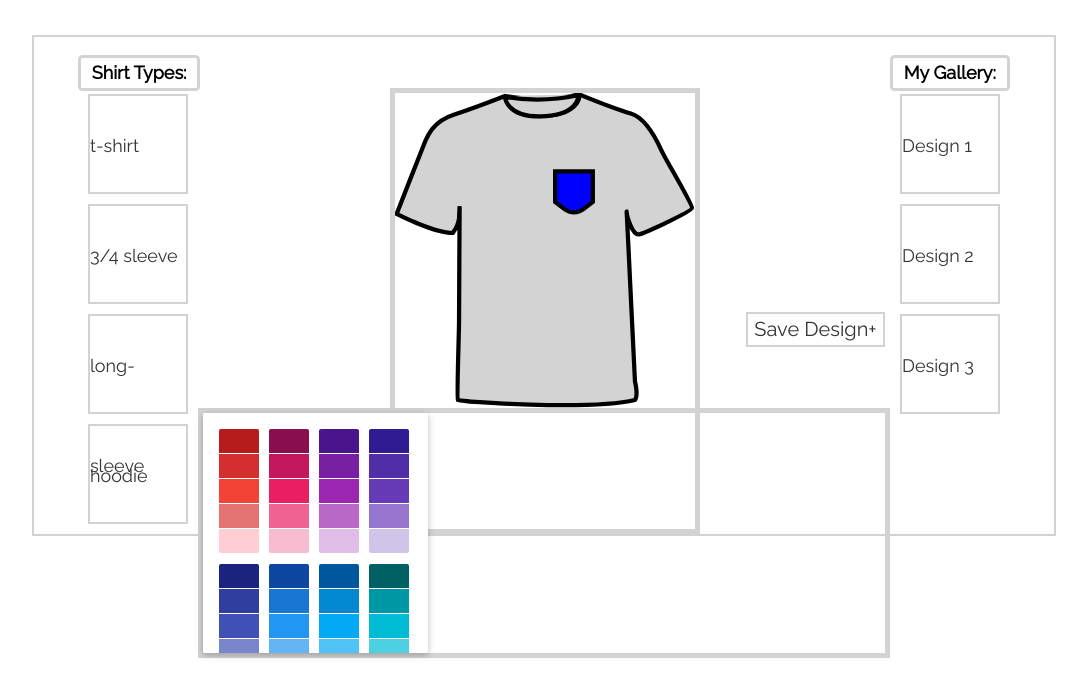
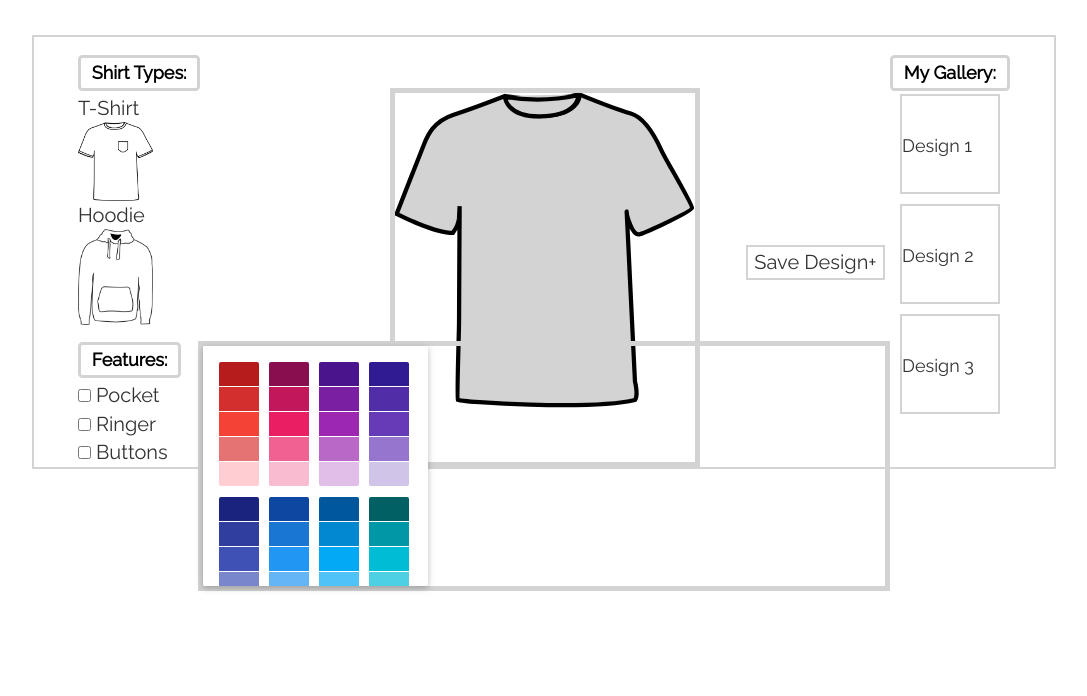
Before and after one commit to jshin1/Outfit-Lab, a React (Create React App) app: page / in a window 1280 px wide. Shown: the top 696 px of the page, without its empty margins (96-1183 px from the left). Built offline with nearby package versions, Linux system fonts and the light colour scheme.

Commit message:
Add conditional rendering

```diff
--- /dev/null
+++ b/src/components/TshirtCanvas.js
@@ -0,0 +1,20 @@
+import React, { Component } from 'react';
+
+class TshirtCanvas extends Component {
+
+  render() {
+    return (
+      <div className="canvas-container" onClick={this.props.handleTargetClick}>
+        <svg className="shirtColor" fill={this.props.shirtColor} xmlns="http://www.w3.org/2000/svg" viewBox="0 0 458.13 380.91">
+          <path className="shirtColor" d="M129.26,3.53s-36.6,14.29-60.34,22S38.2,49.93,34,60.41,1.89,142.1,1.89,142.1s44,22.34,66,22.34c6.63-9.07,7.33-17.45,7.33-17.45l.7-14s-.7,123.59-.7,136.16-2.8,89.37-1.4,91.46,155,12.57,208.07,0c4.19-5.58,0-21.64,0-21.64L276.3,224.49s-4.19-88.67-4.19-85.18,6.28,29.32,15.36,26.53,60.74-26.53,61.44-30.72S318.19,78.56,314,69.48,296.55,29.69,277,24.1,216.17,1.59,216.17,1.59,180.23,11.91,129.26,3.53Z"/>
+          <path className="shirtColor" d="M129.26,3.53S131.7,27.91,172.68,27,218.26,5.44,216.17,1.59"/>
+          <path className="shirtColor" d="M171.23,27.42c41-.9,45.57-21.56,43.49-25.41,0,0-34.36,11-85.33,2.64C129.39,4.65,130.25,28.33,171.23,27.42Z"/>
+          {this.props.showFeatures()}
+        </svg>
+      </div>
+    );
+  }
+
+}
+
+export default TshirtCanvas;
--- a/src/containers/MainContainer.js
+++ b/src/containers/MainContainer.js
@@ -4,13 +4,70 @@ import ShirtTypeContainer from './ShirtTypeContainer'
 import EditorContainer from './EditorContainer'
 import GalleryContainer from './GalleryContainer'
 
+import TshirtCanvas from '../components/TshirtCanvas'
+
 
 class MainContainer extends Component {
 
-  state= {
+  state = {
     shirtColor: 'lightgrey',
     pocketColor: 'blue',
-    target: ''
+    target: '',
+    shirtType: 'tshirt',
+    features: []
+  }
+
+  showFeatures = () => {
+    console.log('HIIIII');
+    if (this.state.features.includes('pocket')) {
+      return <path className="pocketColor" fill={this.state.pocketColor} d="M188.1,92h44.27v36l-10.94,8.45a18.32,18.32,0,0,1-22.39,0L188.1,128Z"/>
+    }
+  }
+
+  setFeatures = (event) => {
+    if (event.target.checked && !this.state.features.includes(event.target.value)) {
+      this.setState({
+        features: [...this.state.features, event.target.value]
+      })
+    } else if (!event.target.checked) {
+      let copy = this.state.features.filter(feature => feature !== event.target.value)
+      this.setState({
+        features: copy
+      })
+    }
+  }
+
+  chooseFeatures = () => {
+    if (this.state.shirtType === 'tshirt') {
+      return (
+        <form onChange={(event) => this.setFeatures(event)}>
+          <input type='checkbox' value='pocket'/> {'Pocket '}  <br />
+          <input type='checkbox' value='ringer'/> {'Ringer '}  <br />
+          <input type='checkbox' value='buttons'/> {'Buttons '}
+        </form>
+      )
+    } else if (this.state.shirtType === '34sleeve') {
+      return (
+        <form onChange={(event) => this.setFeatures(event)}>
+          <input type='checkbox' value='ringer'/> {'Ringer '}  <br />
+        </form>
+      )
+    } else if (this.state.shirtType === 'hoodie') {
+      return (
+        <form onChange={(event) => this.setFeatures(event)}>
+          <input type='checkbox' value='pouch'/> {'Pouch '}  <br />
+          <input type='checkbox'value='badge'/> {'Badge '}
+        </form>
+      )
+    }
+  }
+
+  chooseShirtType = (type) => {
+    console.log(type);
+    this.setState({
+      shirtType: type,
+      features: []
+    })
   }
 
   handleTargetClick = (e) => {
@@ -26,12 +83,22 @@ class MainContainer extends Component {
   }
 
   render() {
-    console.log(this.state.target)
     return (
       <div>
         <div className="wrapper-1">
-          <ShirtTypeContainer />
-          <Canvas target={this.state.target} shirtColor={this.state.shirtColor} pocketColor={this.state.pocketColor} handleTargetClick={this.handleTargetClick}/>
+          <ShirtTypeContainer chooseShirtType={this.chooseShirtType}
+                              chooseFeatures={this.chooseFeatures}/>
+
+          <TshirtCanvas shirtType={this.state.shirtType}
+                  target={this.state.target}
+                  shirtColor={this.state.shirtColor}
+                  pocketColor={this.state.pocketColor}
+                  handleTargetClick={this.handleTargetClick}
+
+                  features={this.state.features}
+                  showFeatures={this.showFeatures}
+                  />
+
           <GalleryContainer />
           </div>
           <EditorContainer changeColor={this.changeColor} />
--- a/src/containers/ShirtTypeContainer.js
+++ b/src/containers/ShirtTypeContainer.js
@@ -10,10 +10,25 @@ class ShirtTypeContainer extends Component {
           <h3>
             <label className="label">Shirt Types:</label>
           </h3>
-          <div className="shirt-type">t-shirt</div>
-          <div className="shirt-type">3/4 sleeve</div>
-          <div className="shirt-type">long-sleeve</div>
-          <div className="shirt-type">hoodie</div>
+          <div onChange={(event) => this.props.chooseShirtType(event)}>
+            <div className='tshirt'
+                 onClick={() => this.props.chooseShirtType('tshirt')}>
+              {'T-Shirt'} <br />
+              <img src={ require('../basic_template.png') } width="75" />
+            </div>
+
+            <div className='hoodie'
+                 onClick={() => this.props.chooseShirtType('hoodie')}>
+              {'Hoodie'} <br />
+            <img src={ require('../hoodie_template.png') } width="75" />
+            </div>
+          </div>
+
+          <h3>
+            <label className="label">Features:</label>
+          </h3>
+
+          {this.props.chooseFeatures()}
       </div>
     );
   }
```
Also changed, not shown: src/basic_template.png (added), src/hoodie_template.png (added).
